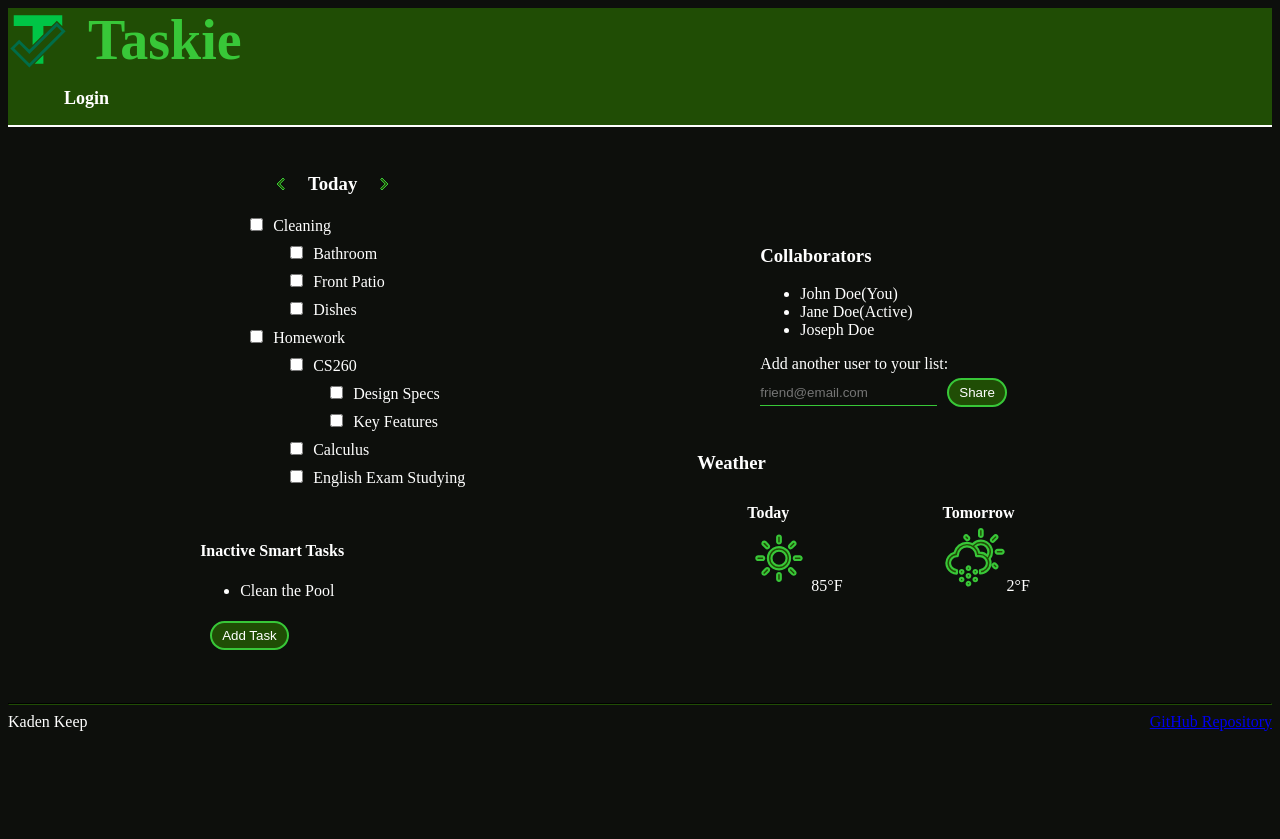
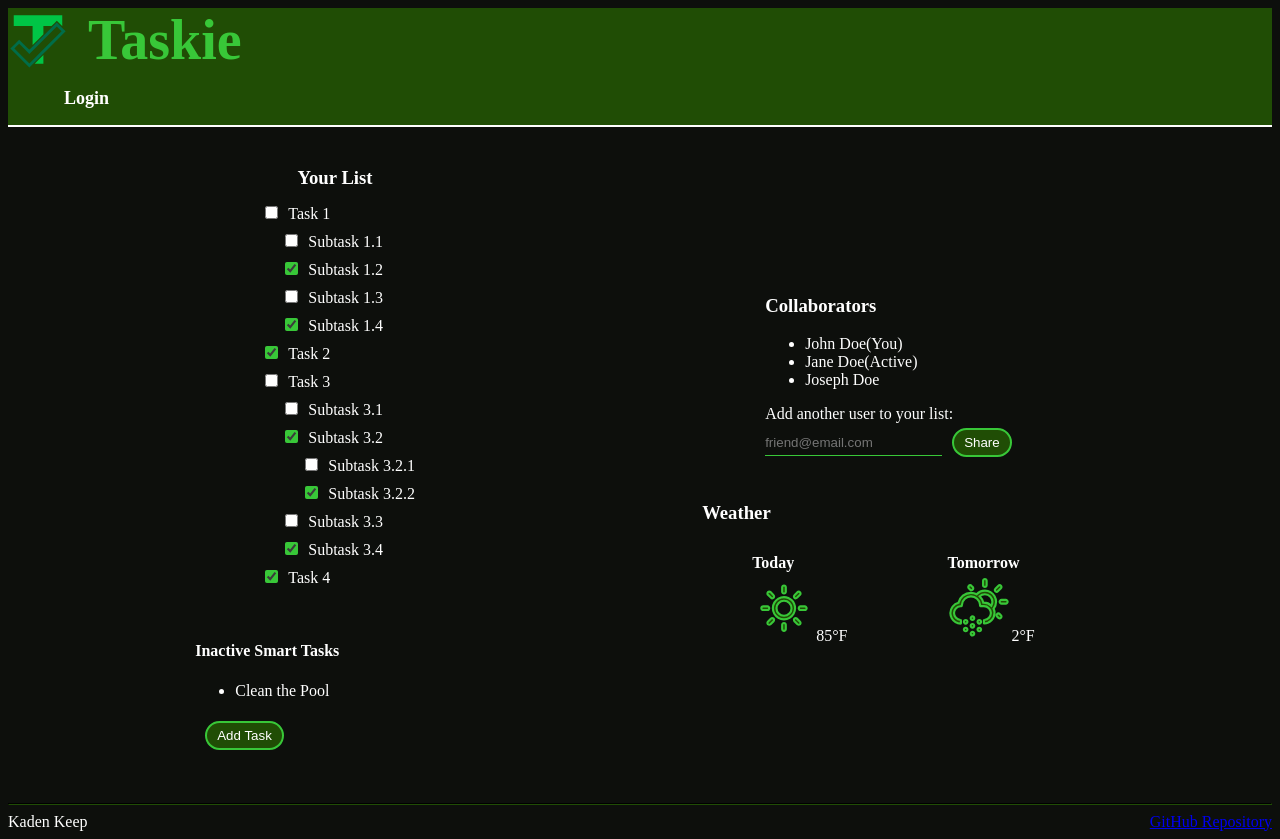
Before and after one commit to KadenK/taskie, a React (Vite) app: page /task-list in a window 1280 px wide. Before the commit the page ends 800 px from the top, so only its background shows below. Built offline with nearby package versions, Linux system fonts and the light colour scheme.

Commit message:
make tasks item component

```diff
--- /dev/null
+++ b/src/task-list/task-item.jsx
@@ -0,0 +1,33 @@
+import React, { useState } from "react";
+import "./task-list.scss";
+import { Link } from "react-router-dom";
+
+export function TaskItem({ task, nestedCount = 0 }) {
+  const [taskChecked, setTaskChecked] = useState(task.checked);
+  const taskChildren = task.children || [];
+
+  const toggleCheck = async () => {
+    setTaskChecked(!taskChecked);
+    try {
+      // await fetch(`/api/tasks/${task.id}/toggle`, {
+      //     method: 'POST',
+      //     headers: {
+      //         'Content-Type': 'application/json',
+      //     },
+      //     body: JSON.stringify({ checked: !taskChecked }),
+      // });
+    } catch (error) {
+      console.error("Error updating task:", error);
+    }
+  };
+
+  return (
+    <li>
+      <input type="checkbox" checked={taskChecked} onChange={toggleCheck} />
+      <span>{task.name}</span>
+      {taskChildren.map((task) => (
+        <TaskItem key={task.id} task={task} nestedCount={nestedCount + 1} />
+      ))}
+    </li>
+  );
+}
--- a/src/task-list/task-list.jsx
+++ b/src/task-list/task-list.jsx
@@ -1,75 +1,54 @@
 import React from "react";
 import "./task-list.scss";
 import { Link } from "react-router-dom";
+import { TaskItem } from "./task-item";
 
 export function TaskList() {
+  const tasks = [
+    {
+      id: 1,
+      name: "Task 1",
+      checked: false,
+      children: [
+        { id: 5, name: "Subtask 1.1", checked: false },
+        { id: 6, name: "Subtask 1.2", checked: true },
+        { id: 7, name: "Subtask 1.3", checked: false },
+        { id: 8, name: "Subtask 1.4", checked: true },
+      ],
+    },
+    { id: 2, name: "Task 2", checked: true, children: [] },
+    {
+      id: 3,
+      name: "Task 3",
+      checked: false,
+      children: [
+        { id: 9, name: "Subtask 3.1", checked: false },
+        {
+          id: 10,
+          name: "Subtask 3.2",
+          checked: true,
+          children: [
+            { id: 11, name: "Subtask 3.2.1", checked: false },
+            { id: 12, name: "Subtask 3.2.2", checked: true },
+          ],
+        },
+        { id: 13, name: "Subtask 3.3", checked: false },
+        { id: 14, name: "Subtask 3.4", checked: true },
+      ],
+    },
+    { id: 4, name: "Task 4", checked: true },
+  ];
+
   return (
     <main className="task-list">
       <div className="left-container">
         <div className="day-selector">
-          <input
-            type="image"
-            src="/mdi/chevron-left.svg"
-            alt="Previous Day"
-            width="24px"
-            height="24px"
-          />
-          <h3>Today</h3>
-          <input
-            type="image"
-            src="/mdi/chevron-right.svg"
-            alt="Next Day"
-            width="24px"
-            height="24px"
-          />
+          <h3>Your List</h3>
         </div>
         <ul className="list">
-          <li>
-            <input type="checkbox" />
-            <span>Cleaning</span>
-            <ul>
-              <li>
-                <input type="checkbox" />
-                <span>Bathroom</span>
-              </li>
-              <li>
-                <input type="checkbox" />
-                <span>Front Patio</span>
-              </li>
-              <li>
-                <input type="checkbox" />
-                <span>Dishes</span>
-              </li>
-            </ul>
-          </li>
-          <li>
-            <input type="checkbox" />
-            <span>Homework</span>
-            <ul>
-              <li>
-                <input type="checkbox" />
-                <span>CS260</span>
-                <ul>
-                  <li>
-                    <input type="checkbox" />
-                    <span>Design Specs</span>
-                  </li>
-                  <li>
-                    <input type="checkbox" />
-                    <span>Key Features</span>
-                  </li>
-                </ul>
-              </li>
-              <li>
-                <input type="checkbox" />
-                <span>Calculus</span>
-              </li>
-              <li>
-                <input type="checkbox" />
-                <span>English Exam Studying</span>
-              </li>
-            </ul>
-          </li>
+          {tasks.map((task) => (
+            <TaskItem key={task.id} task={task} />
+          ))}
         </ul>
         <br />
         <h4>Inactive Smart Tasks</h4>
--- a/src/task-list/task-list.scss
+++ b/src/task-list/task-list.scss
@@ -32,7 +32,7 @@ main.task-list {
   .list {
     li {
       list-style: none;
-      margin: 10px 0;
+      margin: 10px 20px;
 
       input {
         margin: 0 10px;
```
